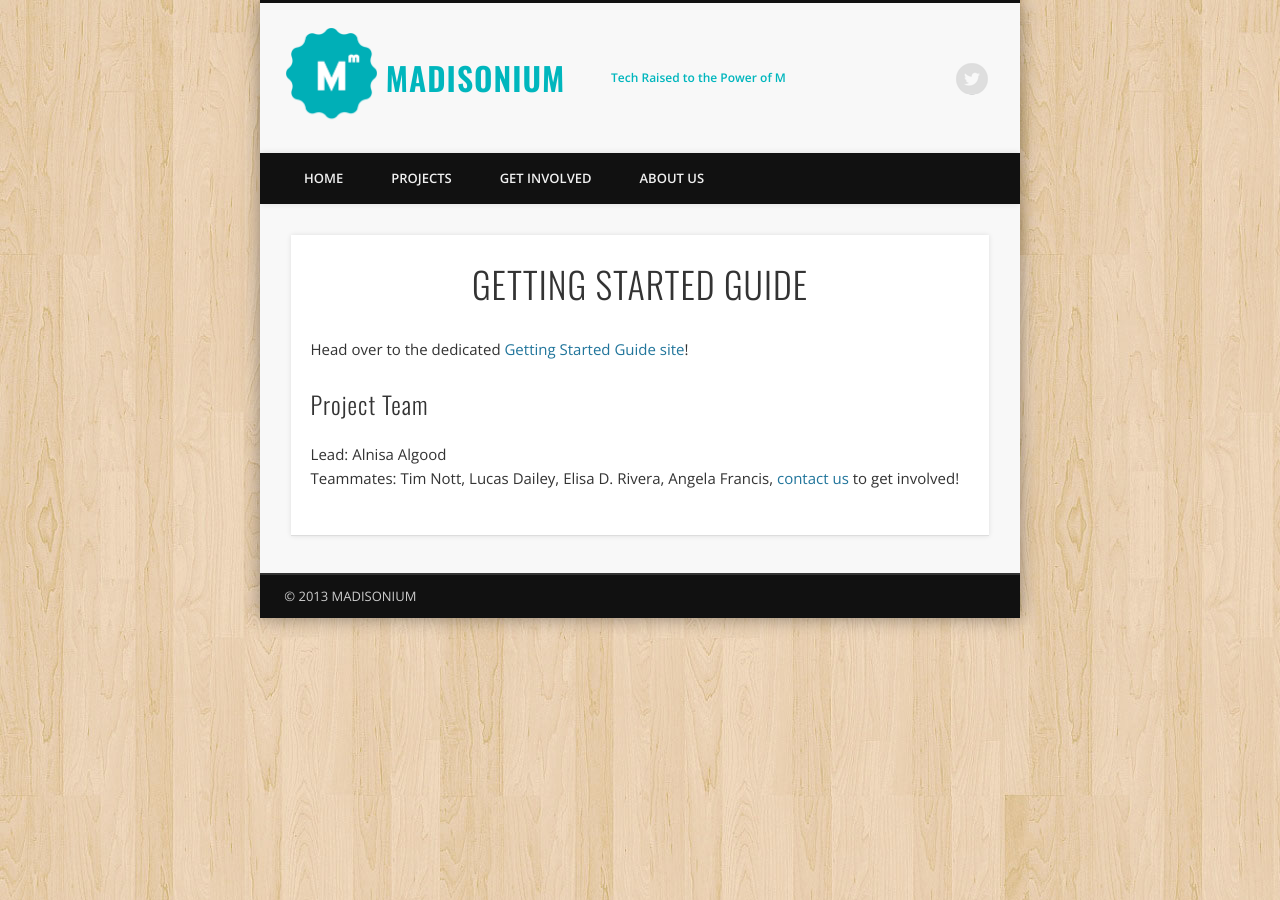
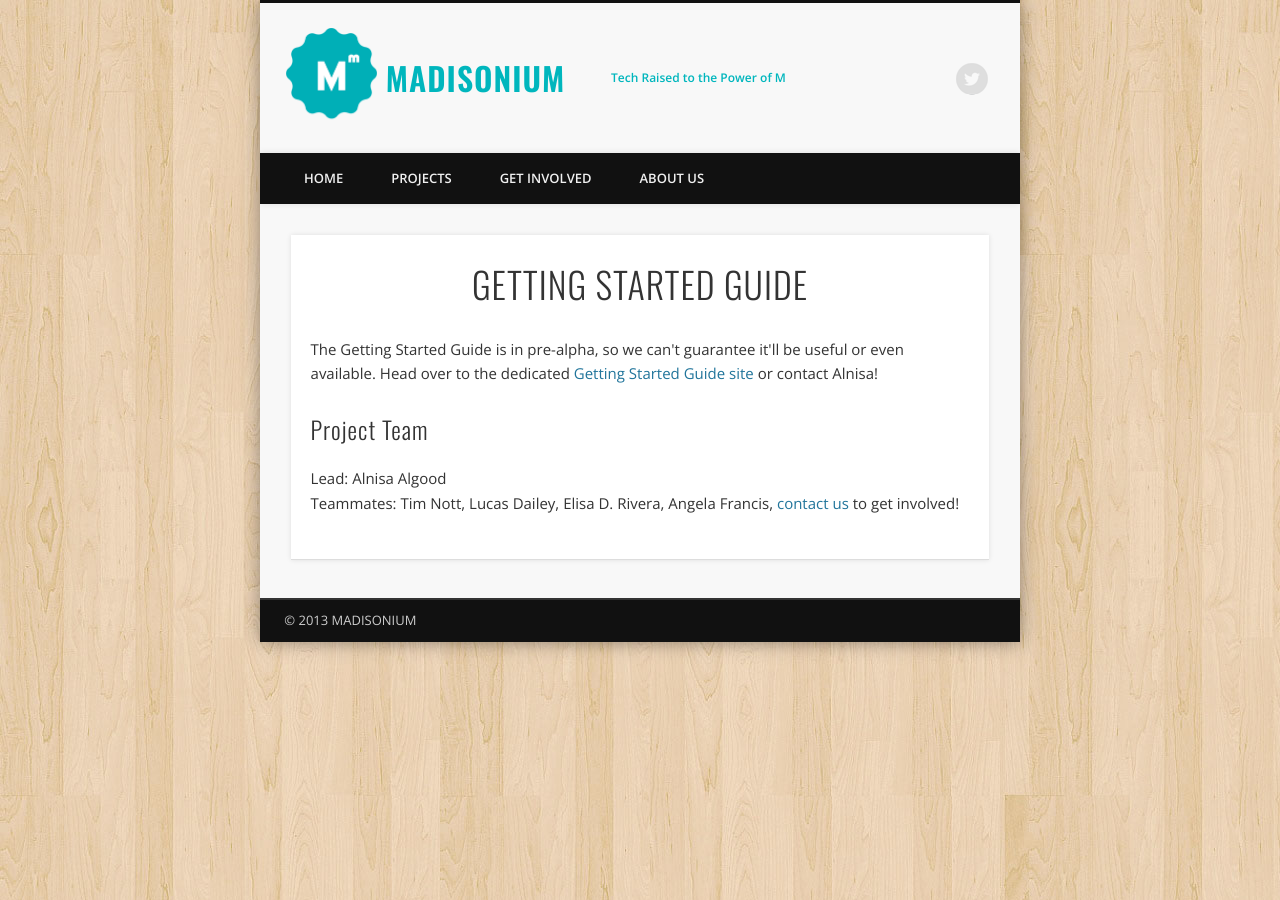
Before and after one commit to madisonium/madisonium.github.com, a Jekyll site: the page built from getting-started-guide.html, in a window 1280 px wide. Built offline with Jekyll 4.4.1, drawn with Linux system fonts in a browser that asks for light colours; nearby versions of some CDN libraries; Markdown is read by kramdown in place of the engine named in the settings.

Commit message:
Update getting started guide copy

```diff
--- a/getting-started-guide.html
+++ b/getting-started-guide.html
@@ -2,7 +2,7 @@
 layout: default
 title: Getting Started Guide
 ---
-<p>Head over to the dedicated <a href="http://gettingstartedguide.org/index2#one" target="_blank">Getting Started Guide site</a>!</p>
+<p>The Getting Started Guide is in pre-alpha, so we can't guarantee it'll be useful or even available. Head over to the dedicated <a href="http://gettingstartedguide.org/index2#one" target="_blank">Getting Started Guide site</a> or contact Alnisa!</p>
 
 <h3>Project Team</h3>
 <p>Lead: Alnisa Algood<br />
```
Also changed, not shown: 1 other file.
